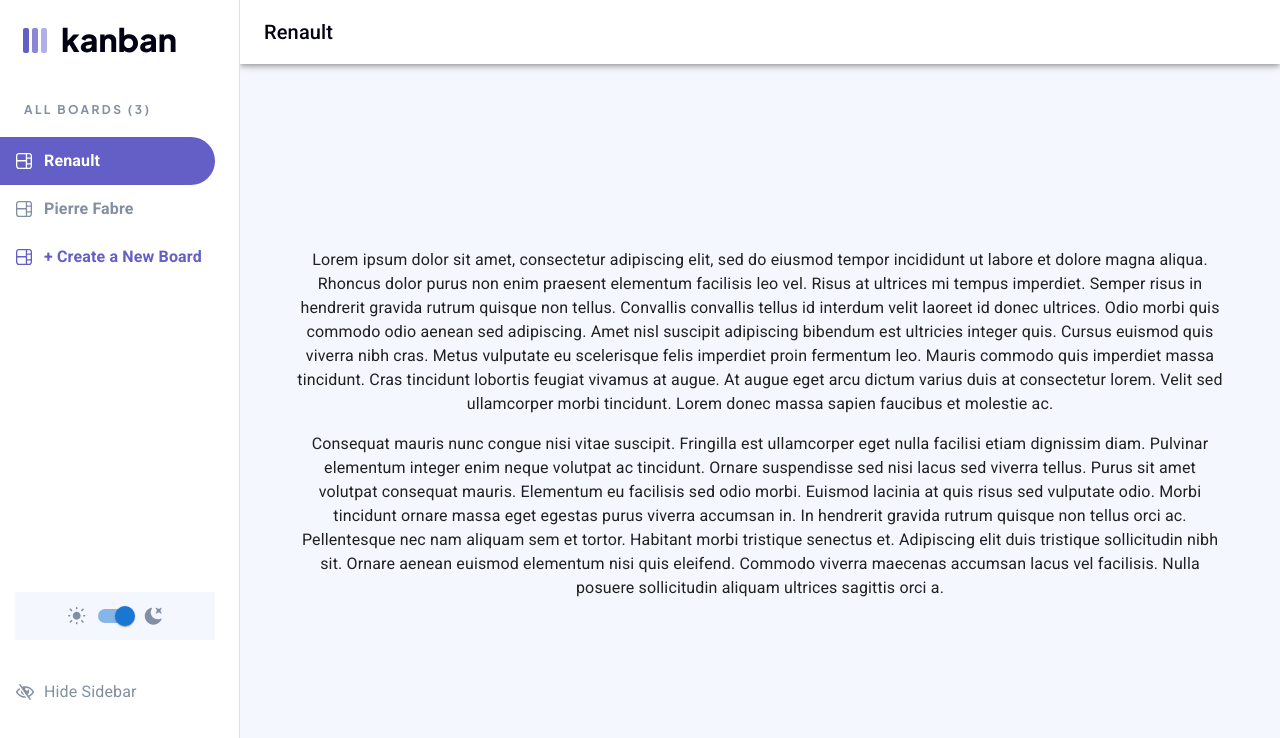
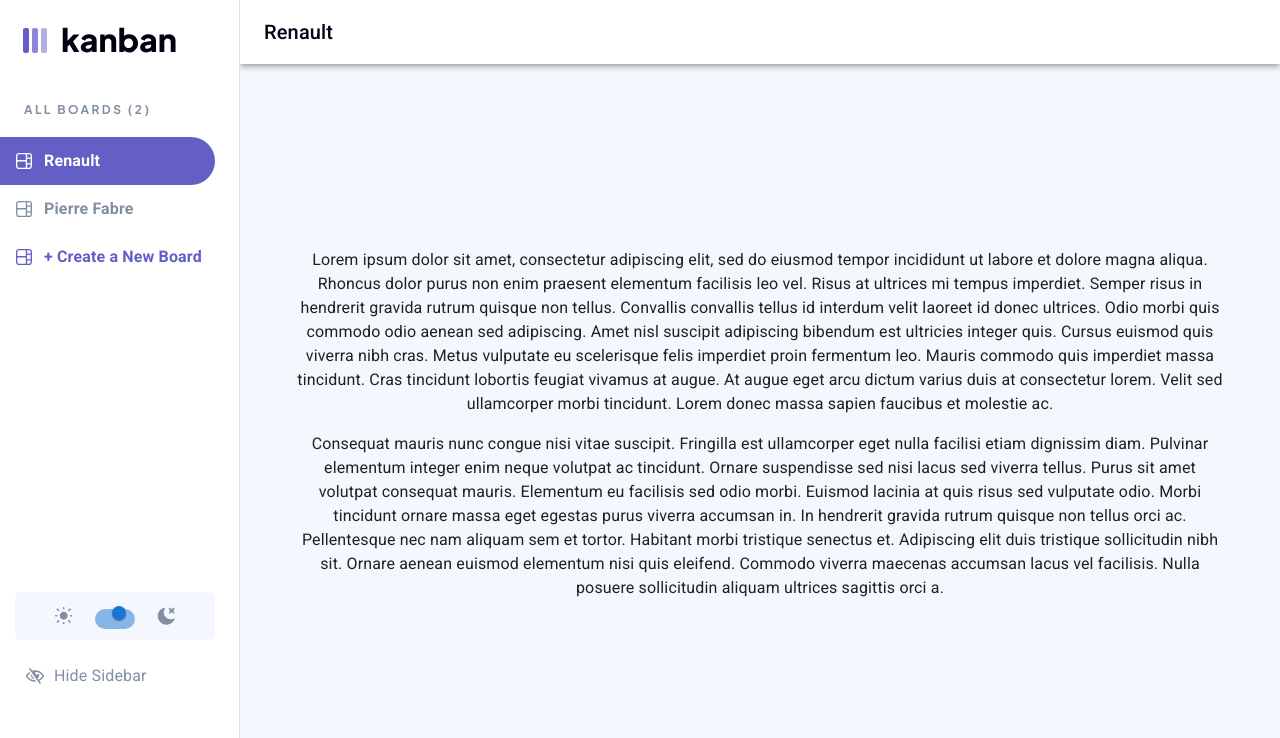
Before and after one commit to Idiru/kanban-front, a React (Vite) app: page / in a window 1280 px wide. Shown: the top 738 px of the page. Built offline with nearby package versions, Linux system fonts and the light colour scheme.

Commit message:
Toggl done

```diff
--- a/src/App.css
+++ b/src/App.css
@@ -72,8 +72,8 @@ body {
   cursor: pointer;
   color: var(--Medium-Grey);
   position: fixed;
-  bottom: 10%;
-  left: 0;
+  bottom: 12%;
+  left: 10px;
 }
 
 .close {
@@ -83,6 +83,8 @@ body {
   flex-shrink: 0;
   border-radius: 0px 100px 100px 0px;
   position: fixed;
+  left: 0;
+
 }
 
 .dark-light-mode {
@@ -96,12 +98,18 @@ body {
   display: flex;
   align-items: center;
   justify-content: center;
+  gap: 10px;
+  border-radius: 6px;
 }
 
 .dark-light-mode img {
   width: 18.333px;
   height: 18.333px;
   flex-shrink: 0;
+}
+
+.moon-icon {
+  margin-left: 6px;
 }
 
 .list-item span {
--- a/src/components/PersistentDrawerLeft.jsx
+++ b/src/components/PersistentDrawerLeft.jsx
@@ -10,26 +10,9 @@ import List from "@mui/material/List";
 import Typography from "@mui/material/Typography";
 import Switch from "@mui/material/Switch";
 import IconButton from "@mui/material/IconButton";
-import MenuIcon from "@mui/icons-material/Menu";
-import ChevronLeftIcon from "@mui/icons-material/ChevronLeft";
-import ChevronRightIcon from "@mui/icons-material/ChevronRight";
 import ListItem from "@mui/material/ListItem";
 import ListItemButton from "@mui/material/ListItemButton";
-import ListItemIcon from "@mui/material/ListItemIcon";
 import ListItemText from "@mui/material/ListItemText";
-import InboxIcon from "@mui/icons-material/MoveToInbox";
-import MailIcon from "@mui/icons-material/Mail";
-import {
-  color,
-  display,
-  fontFamily,
-  fontSize,
-  fontStyle,
-  fontWeight,
-  letterSpacing,
-  lineHeight,
-  padding,
-} from "@mui/system";
 
 const drawerWidth = 240;
 
@@ -146,7 +129,7 @@ export default function PersistentDrawerLeft() {
           <img src="../src/assets/logo.svg" alt="logo" />
         </DrawerHeader>
         <List className="draw-list">
-          <span className="drawer-title">ALL BOARDS (3)</span>
+          <span className="drawer-title">ALL BOARDS ({data.projects.length})</span>
           {data.projects.map((project, index) => (
             <ListItem
               key={project.id}
@@ -240,9 +223,50 @@ export default function PersistentDrawerLeft() {
           </ListItem>
         </List>
         <div className="dark-light-mode">
-          <img src="../src/assets/sun.svg" alt="" />
-          <Switch {...label} defaultChecked />
-          <img src="../src/assets/moon.svg" alt="" />
+          <img className="sun-icon" src="../src/assets/sun.svg" alt="" />
+          <Switch
+            {...label}
+            defaultChecked
+            sx={{
+              ".css-1yjjitx-MuiSwitch-track": {
+                backgroundColor: "var(--Main-Purple)",
+                opacity: "1",
+                width: "40px",
+                height: "20px",
+                flexShrink: "0",
+                borderRadius: "20px",
+              },
+              ".css-byenzh-MuiButtonBase-root-MuiSwitch-switchBase.Mui-checked": {
+                color: "#FFFF",
+
+              },
+              ".css-byenzh-MuiButtonBase-root-MuiSwitch-switchBase.Mui-checked+.MuiSwitch-track": {
+                backgroundColor: "var(--Main-Purple)",
+                opacity: "1"
+              },
+              ".css-jsexje-MuiSwitch-thumb": {
+                height: "14px",
+                width: "14px"
+              },
+              ".ss-byenzh-MuiButtonBase-root-MuiSwitch-switchBase": {
+                color: "#FFFF",
+                marginTop: "6px",
+                marginLeft: "5px"
+              },
+              "css-byenzh-MuiButtonBase-root-MuiSwitch-switchBase": {
+                marginLeft: "5px",
+                color: "#FFFF",
+                marginTop: "6px",
+              },
+
+              ".css-byenzh-MuiButtonBase-root-MuiSwitch-switchBase": {
+                color: "#FFFF",
+                marginTop: "6px",
+                marginLeft: "6px"
+              }
+            }}
+          />
+          <img className="moon-icon" src="../src/assets/moon.svg" alt="" />
         </div>
         <div onClick={handleDrawerClose} className="drawer-hide">
           <svg
```
